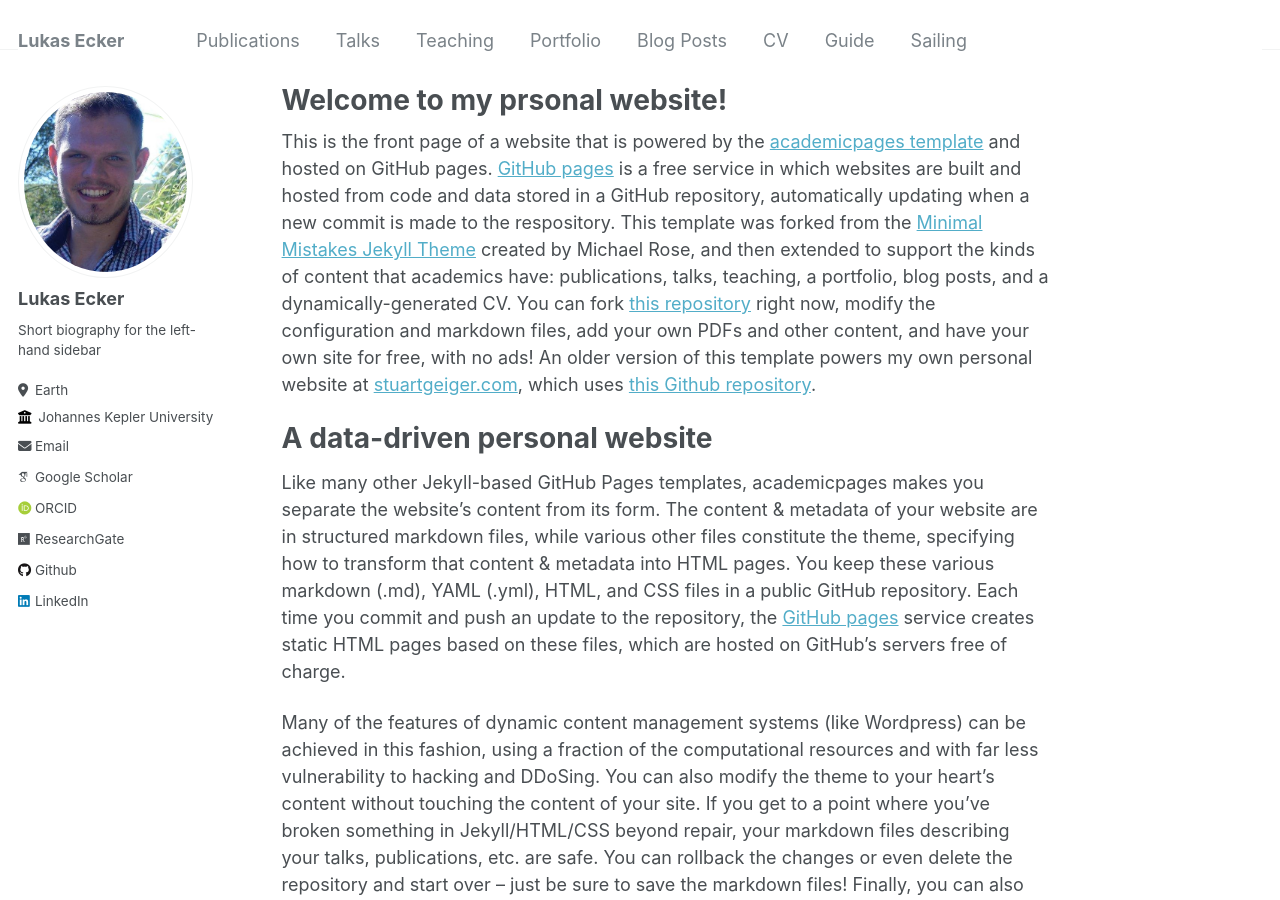
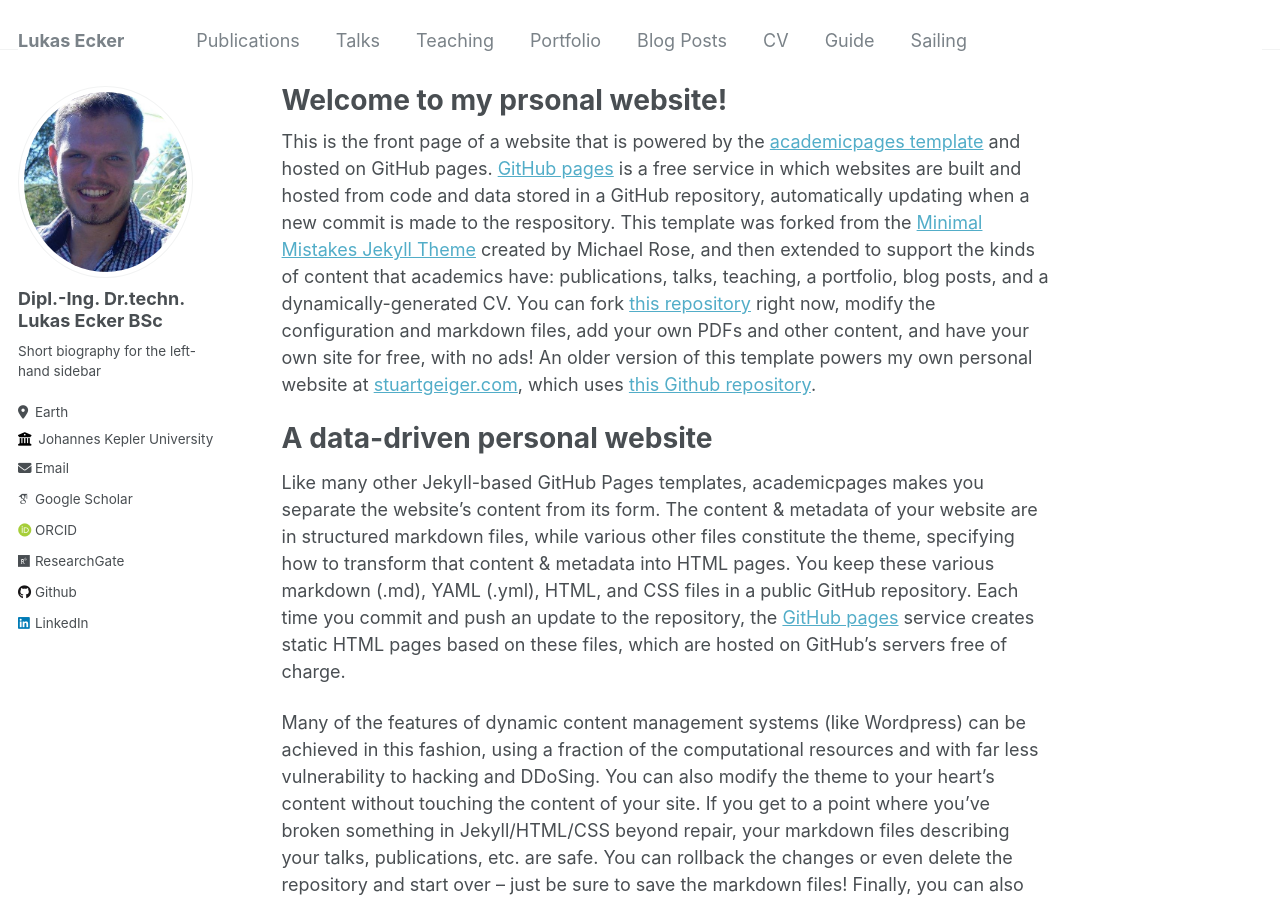
Before and after one commit to lukas-ecker/lukas-ecker.github.io, a Jekyll site: the page built from _pages/about.md, in a window 1280 px wide and 900 px high. Built offline with Jekyll 4.4.1, drawn with Linux system fonts in a browser that asks for light colours; some web fonts are replaced.

Commit message:
Changed config file

```diff
--- a/_config.yml
+++ b/_config.yml
@@ -22,7 +22,7 @@ repository               : "academicpages/academicpages.github.io"
 author:
   # Biographic information
   avatar           : "picture_ecker_high.jpg"
-  name             : "Lukas Ecker"
+  name             : "Dipl.-Ing. Dr.techn. Lukas Ecker BSc"
   pronouns         : # example: "she/her"
   bio              : "Short biography for the left-hand sidebar"
   location         : "Earth"
```
